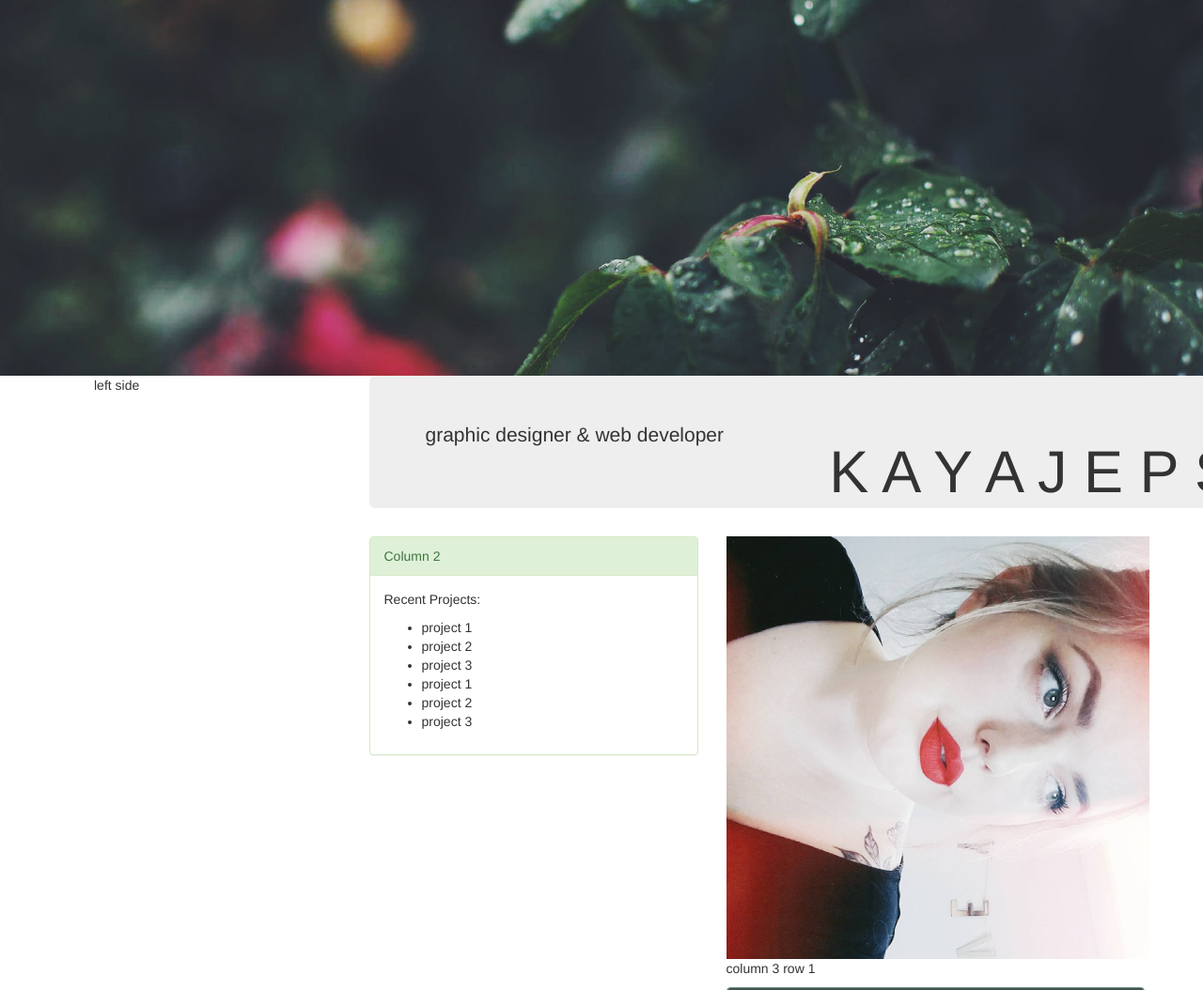
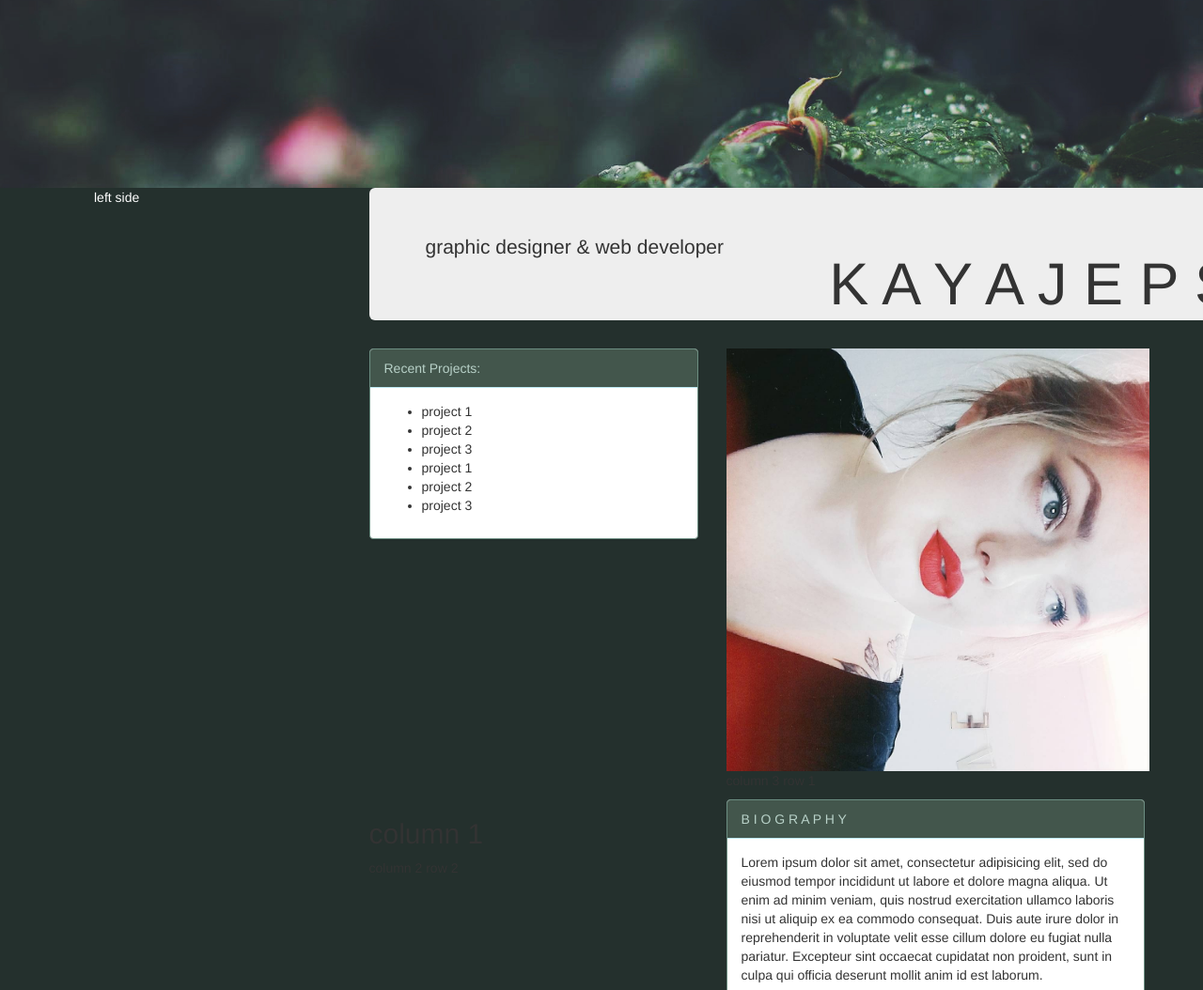
Before and after one commit to kayajepson/fridayWeek1, a plain HTML site: page index.html in a window 1280 px wide. Shown: the top 1054 px of the page at 94% size. Drawn offline with nearby package versions, Linux system fonts and the light colour scheme.

Commit message:
trying to adjust panel layout

```diff
--- a/css/styles.css
+++ b/css/styles.css
@@ -1,6 +1,6 @@
-/* body {
-  background-color: #223427;
-}  */
+body {
+  background-color: #24302D;
+}
 
 h1.name {
   /* color: #FFFFFF; */
@@ -15,7 +15,7 @@ body, html {
   background-image: url("../img/flowers.jpg");
 
   /* Half height */
-  height: 50%;
+  height: 25%;
 
   /* Center and scale the image nicely */
   background-position: center;
@@ -23,18 +23,19 @@ body, html {
   background-size: cover;
 }
 
-.right {
+/* .right {
   float: right;
 }
 
 .left {
   float: left;
-}
+} */
 
 /* .green {
   background-color: #E1F4E0;
 } */
 
+/* custom css for panel-info */
 .panel-info {
   border-color: #6c8e82;
 }
@@ -53,3 +54,6 @@ body, html {
 .panel-info > .panel-footer + .panel-collapse > .panel-body {
   border-bottom-color: #bce8f1;
 }
+.textLeft {
+  color: white;
+}
```
Also changed, not shown: index.html (+9 -8 lines).
